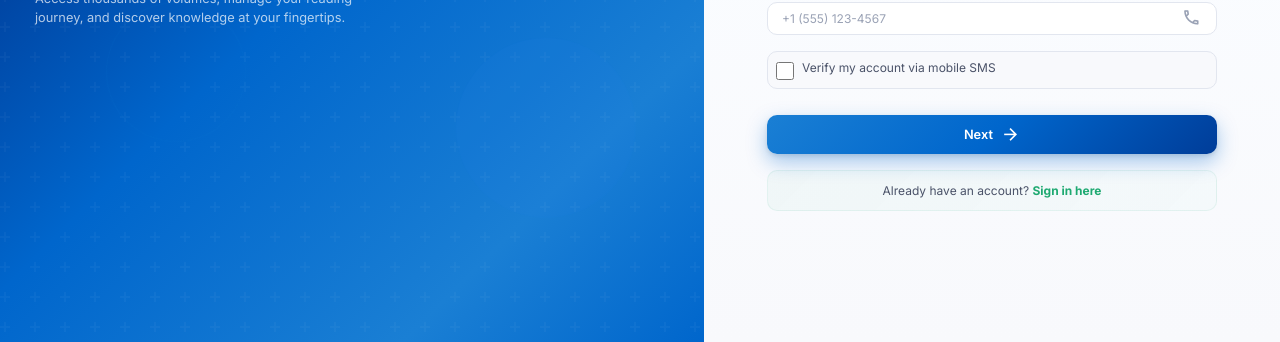
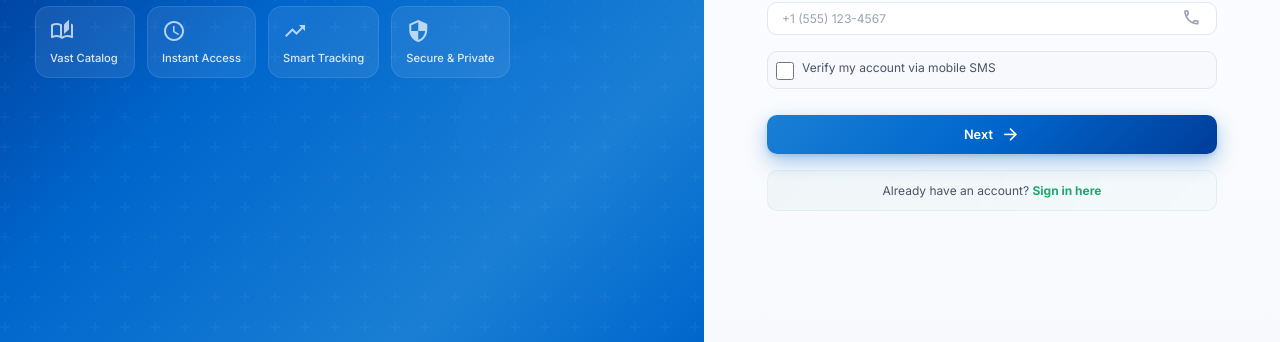
Before and after one commit to RajHarsh03/Library-Management-System, a plain HTML site: page signup.html in a window 1280 px wide. Shown: the part 458-800 px from the top of the page. Drawn offline with Linux system fonts and the light colour scheme.

Commit message:
style: add hero features section to signup page

```diff
--- a/signup.css
+++ b/signup.css
@@ -43,10 +43,10 @@
 .signup-hero .hero-badge {
     display: inline-block;
     padding: 8px 16px;
-    background: rgba(255,255,255,0.1);
+    background: rgba(255, 255, 255, 0.1);
     backdrop-filter: blur(8px);
     border-radius: var(--radius-sm);
-    color: rgba(255,255,255,0.8);
+    color: rgba(255, 255, 255, 0.8);
     font-size: 0.7rem;
     font-weight: 600;
     letter-spacing: 2px;
@@ -64,10 +64,41 @@
 
 .signup-hero .hero-description {
     font-size: 0.8rem;
-    color: rgba(255,255,255,0.7);
+    color: rgba(255, 255, 255, 0.7);
     line-height: 1.5;
     max-width: 320px;
     margin-bottom: 15px;
+}
+
+.signup-hero .hero-features {
+    display: flex;
+    gap: 12px;
+}
+
+.signup-hero .hero-feature-card {
+    display: flex;
+    flex-direction: column;
+    gap: 8px;
+    padding: 12px 14px;
+    background: rgba(255,255,255,0.08);
+    backdrop-filter: blur(12px);
+    border: 1px solid rgba(255,255,255,0.1);
+    border-radius: var(--radius-lg);
+    color: rgba(255,255,255,0.85);
+    font-size: 0.7rem;
+    font-weight: 500;
+    min-width: 100px;
+    transition: var(--transition);
+}
+
+.signup-hero .hero-feature-card:hover {
+    background: rgba(255,255,255,0.12);
+    transform: translateY(-2px);
+}
+
+.signup-hero .hero-feature-card .material-icons-outlined {
+    font-size: 1.5rem;
+    color: rgba(255,255,255,0.7);
 }
 
 /* Benefits List */
@@ -89,7 +120,7 @@
     align-items: center;
     gap: 12px;
     font-size: 0.95rem;
-    color: rgba(255,255,255,0.85);
+    color: rgba(255, 255, 255, 0.85);
     font-weight: 500;
 }
 
@@ -146,7 +177,7 @@
     left: 50px;
     align-items: center;
     gap: 10px;
-    color: rgba(255,255,255,0.5);
+    color: rgba(255, 255, 255, 0.5);
     font-weight: 600;
     font-size: 0.95rem;
     z-index: 2;
@@ -257,7 +288,7 @@
     transition: background 0.3s ease;
 }
 
-.step-item.active ~ .step-connector {
+.step-item.active~.step-connector {
     background: #d0d5e0;
 }
 
@@ -327,7 +358,7 @@
     content: '';
     position: absolute;
     inset: 0;
-    background: linear-gradient(135deg, rgba(255,255,255,0.15) 0%, transparent 50%);
+    background: linear-gradient(135deg, rgba(255, 255, 255, 0.15) 0%, transparent 50%);
     opacity: 0;
     transition: opacity 0.3s ease;
 }
@@ -557,7 +588,7 @@ select.form-input {
     content: '';
     position: absolute;
     inset: 0;
-    background: linear-gradient(135deg, rgba(255,255,255,0.15) 0%, transparent 50%);
+    background: linear-gradient(135deg, rgba(255, 255, 255, 0.15) 0%, transparent 50%);
     opacity: 0;
     transition: opacity 0.3s ease;
 }
@@ -692,14 +723,16 @@ select.form-input {
     position: absolute;
     width: 18px;
     height: 18px;
-    border: 2.5px solid rgba(255,255,255,0.3);
+    border: 2.5px solid rgba(255, 255, 255, 0.3);
     border-top-color: var(--white);
     border-radius: 50%;
     animation: spin 0.7s linear infinite;
 }
 
 @keyframes spin {
-    to { transform: rotate(360deg); }
+    to {
+        transform: rotate(360deg);
+    }
 }
 
 /* Floating Elements */
@@ -767,14 +800,29 @@ select.form-input {
 }
 
 @keyframes floatSlow {
-    0%, 100% { transform: translate(0, 0); }
-    33% { transform: translate(15px, -20px); }
-    66% { transform: translate(-10px, 10px); }
+
+    0%,
+    100% {
+        transform: translate(0, 0);
+    }
+
+    33% {
+        transform: translate(15px, -20px);
+    }
+
+    66% {
+        transform: translate(-10px, 10px);
+    }
 }
 
 @keyframes floatRotate {
-    from { transform: rotate(0deg); }
-    to { transform: rotate(360deg); }
+    from {
+        transform: rotate(0deg);
+    }
+
+    to {
+        transform: rotate(360deg);
+    }
 }
 
 /* Responsive Design */
@@ -796,6 +844,10 @@ select.form-input {
     .signup-hero .hero-description {
         max-width: 100%;
         font-size: 0.85rem;
+    }
+
+    .signup-hero .hero-features {
+        display: none;
     }
 
     .signup-form-panel {
@@ -843,12 +895,14 @@ select.form-input {
     .signup-hero .hero-badge {
         font-size: 0.6rem;
         padding: 6px 12px;
+        margin-bottom: 8px;
     }
 
     .signup-hero .hero-title {
-        font-size: 1.6rem;
-        margin: 12px 0 8px;
-        line-height: 1.2;
+        font-size: 1.7rem;
+        margin: 8px 0 6px;
+        line-height: 1.1;
+        font-weight: 800;
     }
 
     .signup-hero .hero-title br {
@@ -856,9 +910,13 @@ select.form-input {
     }
 
     .signup-hero .hero-description {
-        font-size: 0.75rem;
-        line-height: 1.4;
-        margin: 8px 0 12px;
+        font-size: 0.72rem;
+        line-height: 1.35;
+        margin: 6px 0 10px;
+    }
+
+    .signup-hero .hero-features {
+        display: none;
     }
 
     .signup-hero .hero-benefits {
@@ -1034,6 +1092,7 @@ select.form-input {
         opacity: 0;
         transform: translateX(400px) scale(0.95);
     }
+
     to {
         opacity: 1;
         transform: translateX(0) scale(1);
@@ -1045,9 +1104,11 @@ select.form-input {
         transform: scale(0.6) rotate(-10deg);
         opacity: 0;
     }
+
     50% {
         transform: scale(1.15);
     }
+
     100% {
         transform: scale(1) rotate(0deg);
         opacity: 1;
--- a/signup.html
+++ b/signup.html
@@ -43,6 +43,25 @@
                 <span class="hero-badge">NEW MEMBER</span>
                 <h1 class="hero-title">Join The<br>Digital Archivist.</h1>
                 <p class="hero-description">Access thousands of volumes, manage your reading journey, and discover knowledge at your fingertips.</p>
+
+                <div class="hero-features">
+                    <div class="hero-feature-card">
+                        <span class="material-icons-outlined">auto_stories</span>
+                        <span>Vast Catalog</span>
+                    </div>
+                    <div class="hero-feature-card">
+                        <span class="material-icons-outlined">schedule</span>
+                        <span>Instant Access</span>
+                    </div>
+                    <div class="hero-feature-card">
+                        <span class="material-icons-outlined">trending_up</span>
+                        <span>Smart Tracking</span>
+                    </div>
+                    <div class="hero-feature-card">
+                        <span class="material-icons-outlined">security</span>
+                        <span>Secure & Private</span>
+                    </div>
+                </div>
 
                 <div class="hero-benefits">
                     <div class="benefit-item">
```
